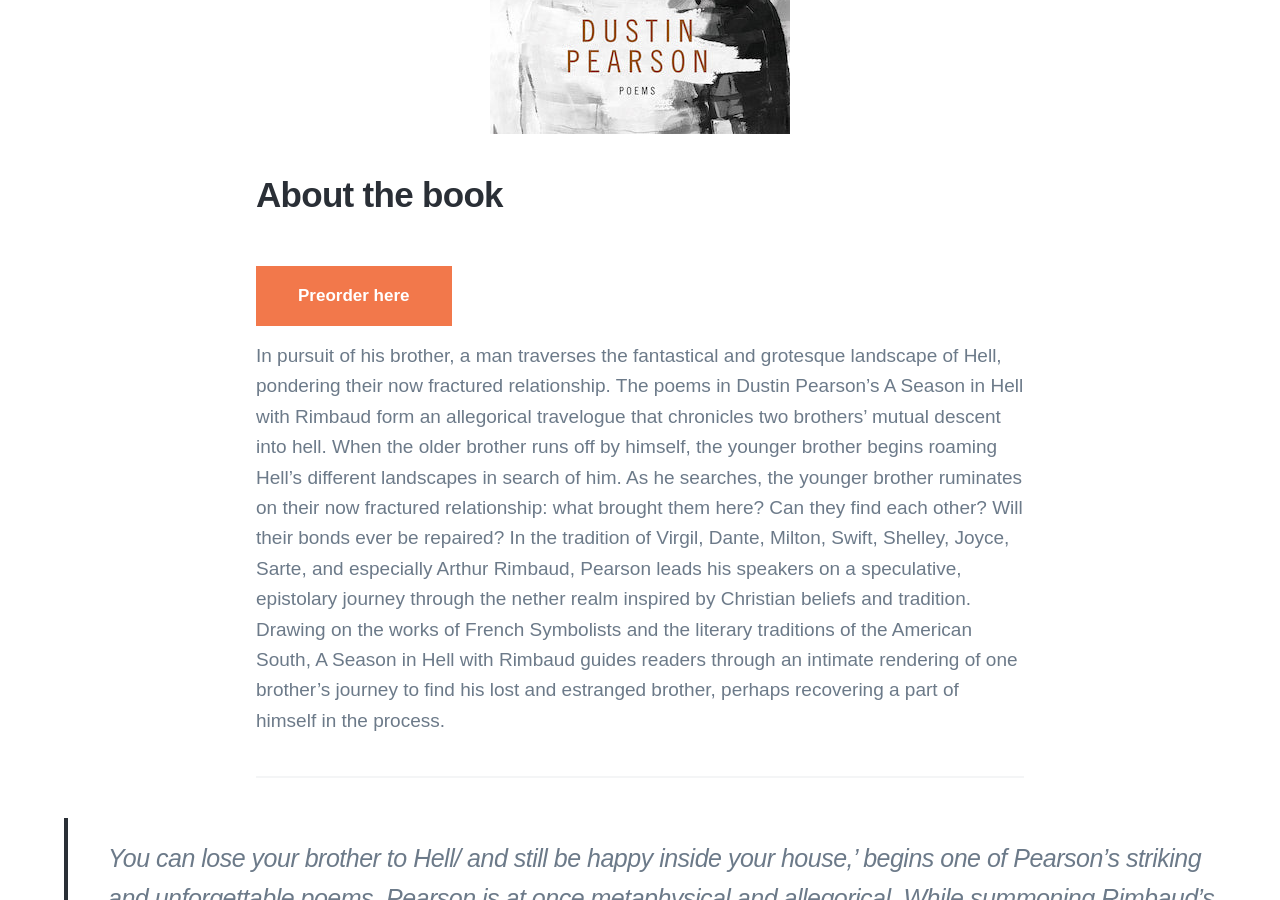
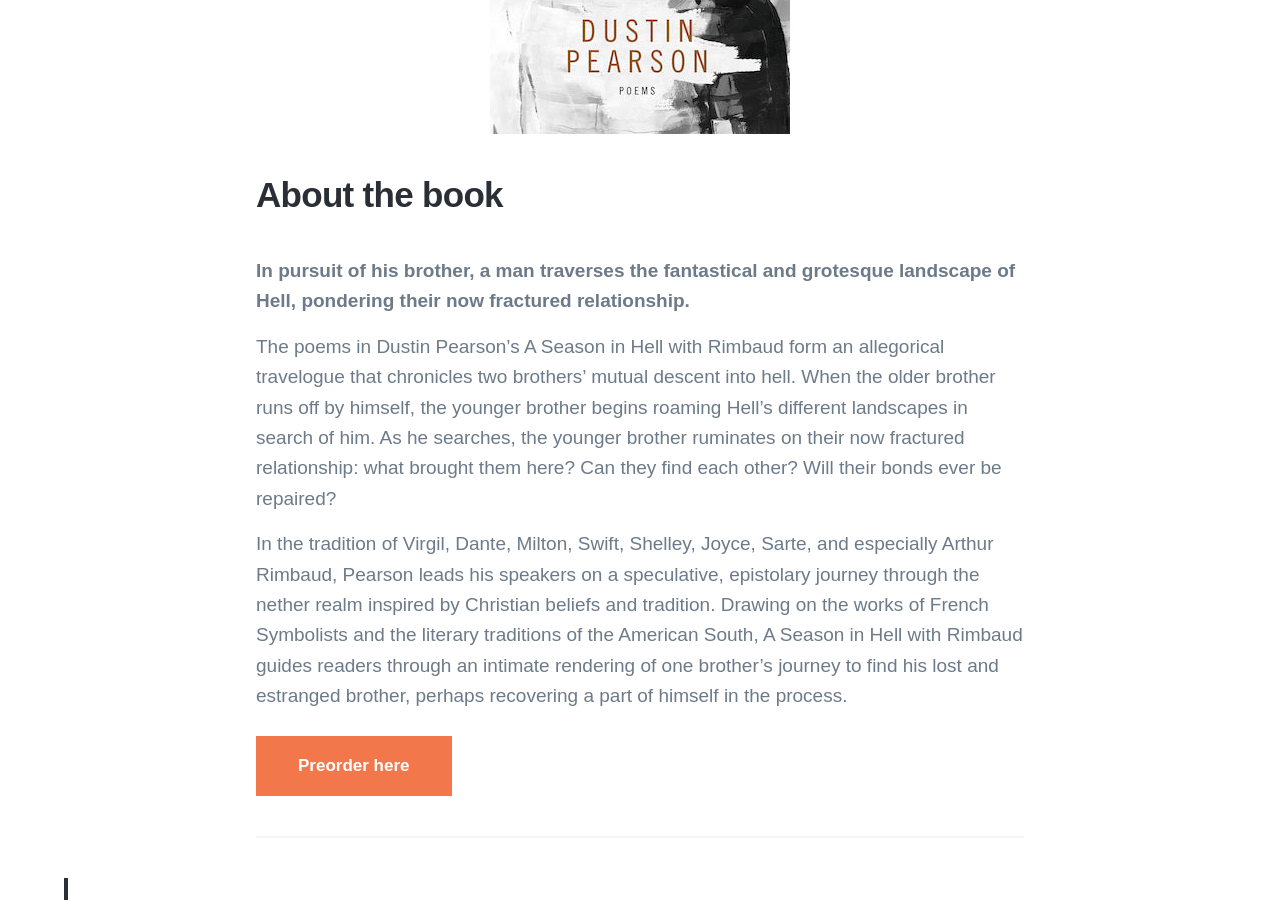
Before and after one commit to strikhar/dustinkpearson, a Jekyll site: the page built from _projects/2021-10-12-season-in-hell-with-rimbaud.md, in a window 1280 px wide and 900 px high, scrolled down 550 px. Built offline with Jekyll 4.4.1, drawn with Linux system fonts in a browser that asks for light colours; nearby versions of some CDN libraries; some web fonts are replaced; some of the changed lines change nothing that is shown.

Commit message:
Update 2021-10-12-season-in-hell-with-rimbaud.md

```diff
--- a/_projects/2021-10-12-season-in-hell-with-rimbaud.md
+++ b/_projects/2021-10-12-season-in-hell-with-rimbaud.md
@@ -9,11 +9,13 @@
 
 ## About the book
 
-<a href="https://www.crpress.org/shop/millennial-roost/" class="button button--large">Preorder here</a>
+**In pursuit of his brother, a man traverses the fantastical and grotesque landscape of Hell, pondering their now fractured relationship.**
 
-In pursuit of his brother, a man traverses the fantastical and grotesque landscape of Hell, pondering their now fractured relationship.
 The poems in Dustin Pearson’s A Season in Hell with Rimbaud form an allegorical travelogue that chronicles two brothers’ mutual descent into hell. When the older brother runs off by himself, the younger brother begins roaming Hell’s different landscapes in search of him. As he searches, the younger brother ruminates on their now fractured relationship: what brought them here? Can they find each other? Will their bonds ever be repaired?
+
 In the tradition of Virgil, Dante, Milton, Swift, Shelley, Joyce, Sarte, and especially Arthur Rimbaud, Pearson leads his speakers on a speculative, epistolary journey through the nether realm inspired by Christian beliefs and tradition. Drawing on the works of French Symbolists and the literary traditions of the American South, A Season in Hell with Rimbaud guides readers through an intimate rendering of one brother’s journey to find his lost and estranged brother, perhaps recovering a part of himself in the process.
+
+<a href="https://www.boaeditions.org/collections/poetry/products/a-season-in-hell-with-rimbaud" class="button button--large">Preorder here</a>
 
 ____________________________________________________________________________
 
```
